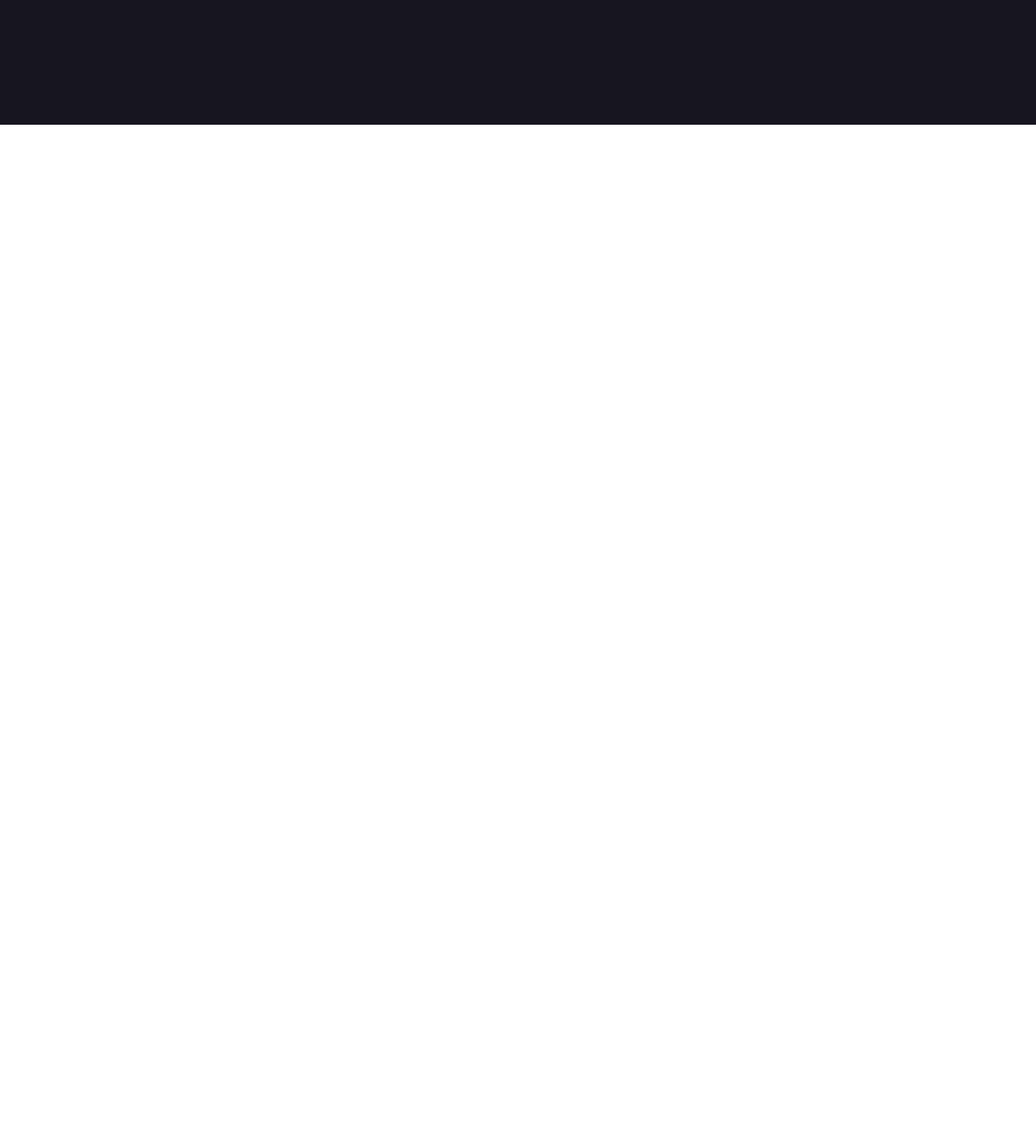
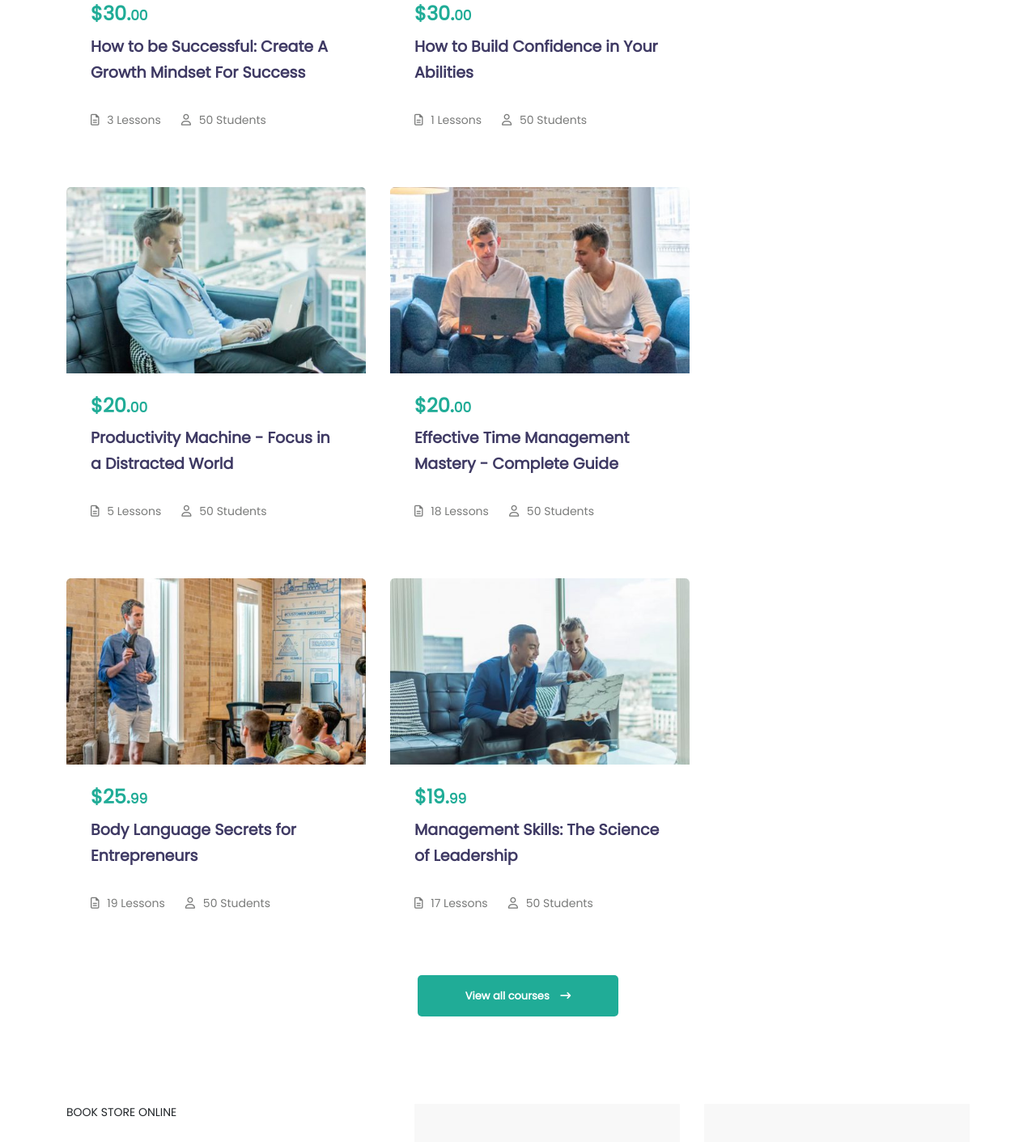
Before and after one commit to BrunoBernardini/proj-html-vuejs, a Vue app: page / in a window 1280 px wide. Shown: the part 2594-4004 px from the top of the page at 81% size. Before the commit the page ends 2748 px from the top, so only its background shows below. Built offline with nearby package versions, Linux system fonts and the light colour scheme; a small style sheet from the web is missing.

Commit message:
Sezione libri.

```diff
--- a/src/App.vue
+++ b/src/App.vue
@@ -114,6 +114,86 @@ export default {
           personName: "Kaixa Stark",
           personRole: "wingman",
           href: "#"
+        },
+        coursesInfo: {
+          coursesCards: [
+            {
+              img: "motivation-course-06-480x298.jpg",
+              price: 30,
+              title: "How to be Successful: Create A Growth Mindset For Success",
+              lessons: 3,
+              students: 50
+            },
+            {
+              img: "motivation-course-05-480x298.jpg",
+              price: 30,
+              title: "How to Build Confidence in Your Abilities",
+              lessons: 1,
+              students: 50
+            },
+            {
+              img: "motivation-course-04-480x298.jpg",
+              price: 20,
+              title: "Productivity Machine - Focus in a Distracted World",
+              lessons: 5,
+              students: 50
+            },
+            {
+              img: "motivation-course-03-480x298.jpg",
+              price: 20,
+              title: "Effective Time Management Mastery - Complete Guide",
+              lessons: 18,
+              students: 50
+            },
+            {
+              img: "motivation-course-02-480x298.jpg",
+              price: 25.99,
+              title: "Body Language Secrets for Entrepreneurs",
+              lessons: 19,
+              students: 50
+            },
+            {
+              img: "motivation-course-01-480x298.jpg",
+              price: 19.99,
+              title: "Management Skills: The Science of Leadership",
+              lessons: 17,
+              students: 50
+            }
+          ],
+          buttonInfo: {
+            name: "View all courses",
+            href: "#",
+            arrow: true
+          }
+        },
+        booksInfo: {
+          checkList: [
+            "Help you understand yourself better",
+            "Revealing mature tips",
+            "Give the right advice",
+            "Fascinating examples of alpha man"
+          ],
+          buttonInfo: {
+            name: "Get Free Ebook",
+            href: "#",
+            arrow: false
+          },
+          booksCard: [
+            {
+              img: "product-book-11-400x400.jpg",
+              href: "#",
+              title: "Alpha man",
+              author: "Maxcoach",
+              price: 29
+            },
+            {
+              img: "product-book-10-400x400.jpg",
+              href: "#",
+              title: "Real man 4.0",
+              author: "Maxcoach",
+              price: 39
+            }
+          ]
         }
       }
     }
--- /dev/null
+++ b/src/components/BookCard.vue
@@ -0,0 +1,105 @@
+<template>
+  <div class="book-card">
+    <div class="book-img">
+      <img :src="getImgUrl(bookInfo.img)" alt="">
+      <div class="card-menu">
+        <a href="#" class="menu-option"><i class="fa-solid fa-magnifying-glass"></i></a>
+        <a href="#" class="menu-option"><i class="fa-solid fa-cart-shopping"></i></a>
+        <a href="#" class="menu-option"><i class="fa-solid fa-heart"></i></a>
+        <a href="#" class="menu-option"><i class="fa-solid fa-chart-column"></i></a>
+      </div>
+    </div>
+    <h3>{{bookInfo.title}} by {{bookInfo.author}}</h3>
+    <h4 class="highlight">${{Math.floor(bookInfo.price)}}.<span class="cents">{{cents}}</span></h4>
+  </div>
+</template>
+
+<script>
+export default {
+  name: "BookCard",
+  props: {
+    bookInfo: Object
+  },
+  methods: {
+    getImgUrl(img){
+      return require("../assets/img/"+img);
+    }
+  },
+  computed: {
+    cents(){
+      let cents = Math.round((this.bookInfo.price - Math.floor(this.bookInfo.price))*100);
+      if(cents !== 0) return cents;
+      else return "00";
+    }
+  }
+}
+</script>
+
+<style lang="scss" scoped>
+@import "../assets/style/vars";
+
+.book-card{
+  width: 328px;
+  text-align: center;
+  .book-img{
+    position: relative;
+    margin-bottom: 21px;
+    overflow: hidden;
+    img{
+      transition: all .15s;
+    }
+    &:hover img{
+      scale: 1.1;
+    }
+    .card-menu{
+      display: flex;
+      flex-direction: column;
+      gap: 14px;
+      position: absolute;
+      right: 33px;
+      top: 50%;
+      transform: translateY(-50%);
+      opacity: 0;
+      transition: all .15s;
+      .menu-option{
+        cursor: pointer;
+        position: relative;
+        width: 37px;
+        height: 37px;
+        border-radius: 50%;
+        color: black;
+        background-color: white;
+        box-shadow: 1px 1px 5px lightgray;
+        transition: all .15s;
+        &:hover{
+          background-color: lightgray;
+        }
+        i{
+          position: absolute;
+          top: 50%;
+          left: 50%;
+          transform: translate(-50%, -50%);
+        }
+      }
+    }
+    &:hover .card-menu{
+      opacity: 1;
+    }
+  }
+  h3{
+    font-size: 19px;
+    font-weight: bold;
+    line-height: 32px;
+    color: $secondary-color;
+    margin-bottom: 8px;
+  }
+  h4{
+    font-size: 24px;
+    font-weight: bold;
+    margin-bottom: 10px;
+  }
+  .cents{
+    font-size: 17px;
+  }
+}
+</style>
--- /dev/null
+++ b/src/components/CourseCard.vue
@@ -0,0 +1,78 @@
+<template>
+  <div class="course-card">
+    <img :src="getImgUrl(courseInfo.img)" alt="">
+    <div class="text-box">
+      <h3 class="highlight">${{Math.floor(courseInfo.price)}}.<span class="cents">{{cents}}</span></h3>
+      <h2>{{courseInfo.title}}</h2>
+      <p>
+        <span class="spec"><i class="fa-regular fa-file-lines"></i> {{courseInfo.lessons}} Lessons</span>
+        <span class="spec"><i class="fa-regular fa-user"></i> {{courseInfo.students}} Students</span>
+      </p>
+    </div>
+  </div>
+</template>
+
+<script>
+export default {
+  name: "CourseCard",
+  props: {
+    courseInfo: Object
+  },
+  methods: {
+    getImgUrl(img){
+      return require("../assets/img/"+img);
+    }
+  },
+  computed: {
+    cents(){
+      let cents = Math.round((this.courseInfo.price - Math.floor(this.courseInfo.price))*100);
+      if(cents !== 0) return cents;
+      else return "00";
+    }
+  }
+}
+</script>
+
+<style lang="scss" scoped>
+@import "../assets/style/vars";
+
+.course-card{
+  width: 370px;
+  border-radius: 5px;
+  overflow: hidden;
+  transition: all .15s;
+  .text-box{
+    text-align: start;
+    width: 100%;
+    padding: 26px 30px;
+    h3{
+      font-size: 24px;
+      font-weight: bold;
+      margin-bottom: 10px;
+    }
+    .cents{
+      font-size: 17px;
+    }
+    h2{
+      font-size: 19px;
+      font-weight: bold;
+      line-height: 32px;
+      color: $secondary-color;
+      margin-bottom: 32px;
+    }
+    p{
+      font-size: 14px;
+      i{
+        margin-right: 6px;
+      }
+      .spec{
+        display: inline-block;
+        margin-right: 25px;
+      }
+    }
+  }
+  &:hover{
+    box-shadow: 0 0 16px lightgray;
+  }
+}
+</style>
--- a/src/components/MainComp.vue
+++ b/src/components/MainComp.vue
@@ -30,6 +30,36 @@
       <section class="courses">
         <p>begin your journey at maxcoach</p>
         <h1 class="title">Latest <span class="highlight">Online Courses</span></h1>
+        <div class="course-cards-container">
+          <CourseCard
+            v-for="(courseInfo, index) in mainInfo.coursesInfo.coursesCards"
+            :key="`courseInfo-${index}`"
+            :courseInfo="courseInfo"/>
+        </div>
+        <ButtonComp :buttonInfo="mainInfo.coursesInfo.buttonInfo"/>
+      </section>
+
+      <section class="books">
+        <div class="text-box">
+          <span class="upper-text">book store online</span>
+          <h1 class="title">Be Alpha With <span class="highlight">Wingman's Book</span></h1>
+          <ul class="fa-ul">
+            <li
+              v-for="(checkOption, index) in mainInfo.booksInfo.checkList"
+              :key="`checkOption-${index}`">
+              <span class="fa-li"><i class="fa-solid fa-check"></i></span>
+              <span class="list-el">{{checkOption}}</span>
+            </li>
+          </ul>
+          <ButtonComp :buttonInfo="mainInfo.booksInfo.buttonInfo"/>
+        </div>
+
+        <div class="books-box">
+          <BookCard
+            v-for="(bookCard, index) in mainInfo.booksInfo.booksCard"
+            :key="`bookCard-${index}`"
+            :bookInfo="bookCard"/>
+        </div>
       </section>
     </div>
   </main>
@@ -37,14 +67,20 @@
 
 <script>
 import YoutubeVideoSection from './YoutubeVideoSection.vue';
+import CourseCard from './CourseCard.vue';
+import ButtonComp from './ButtonComp.vue';
+import BookCard from './BookCard.vue';
 export default {
   name: "MainComp",
   props: {
     mainInfo: Object,
   },
   components: {
-    YoutubeVideoSection
-  }
+    YoutubeVideoSection,
+    CourseCard,
+    ButtonComp,
+    BookCard
+}
 }
 </script>
 
@@ -116,6 +152,7 @@ main{
   }
   .courses{
     text-align: center;
+    margin-bottom: 108px;
     p{
       text-transform: uppercase;
       font-size: 14px;
@@ -126,6 +163,49 @@ main{
       color: $secondary-color;
       margin-bottom: 68px;
     }
+    .course-cards-container{
+      display: flex;
+      flex-wrap: wrap;
+      gap: 30px;
+      margin-bottom: 36px;
+    }
+  }
+  .books{
+    display: flex;
+    justify-content: space-between;
+    .text-box{
+      width: 310px;
+      .upper-text{
+        display: block;
+        text-transform: uppercase;
+        font-size: 14px;
+        margin-bottom: 13px;
+      }
+      h1{
+        color: $secondary-color;
+        line-height: 60px;
+        margin-bottom: 29px;
+      }
+      .fa-ul {
+        margin: 0 0 42px 30px;
+        li{
+          display: block;
+          color: gray;
+          margin-bottom: 11px;
+        }
+        i{
+          color: $main-color;
+        }
+        .list-el{
+          font-size: 14px;
+        }
+      }
+    }
+    .books-box{
+      display: flex;
+      flex-wrap: wrap;
+      gap: 30px;
+    }
   }
 }
 </style>
--- a/src/components/YoutubeVideoSection.vue
+++ b/src/components/YoutubeVideoSection.vue
@@ -1,7 +1,7 @@
 <template>
   <section class="yt-video">
     <div class="yt-thumb">
-      <img :src="getThumbUrl(videoInfo.img)" alt="Video">
+      <img :src="getImgUrl(videoInfo.img)" alt="Video">
       <a
         :href="videoInfo.href"
         class="yt-logo">
@@ -25,7 +25,7 @@ export default {
     videoInfo: Object,
   },
   methods: {
-    getThumbUrl(img){
+    getImgUrl(img){
       return require("../assets/img/"+img);
     }
   }
@@ -44,7 +44,7 @@ export default {
     border-radius: 5px;
     overflow: hidden;
     height: max-content;
-    box-shadow: 0 5px 16px 1px grey;
+    box-shadow: 0 5px 16px 1px lightgray;
     .yt-logo{
       position: absolute;
       top: 50%;
```
Also changed, not shown: src/components/FooterComp.vue (line endings or trailing spaces).
